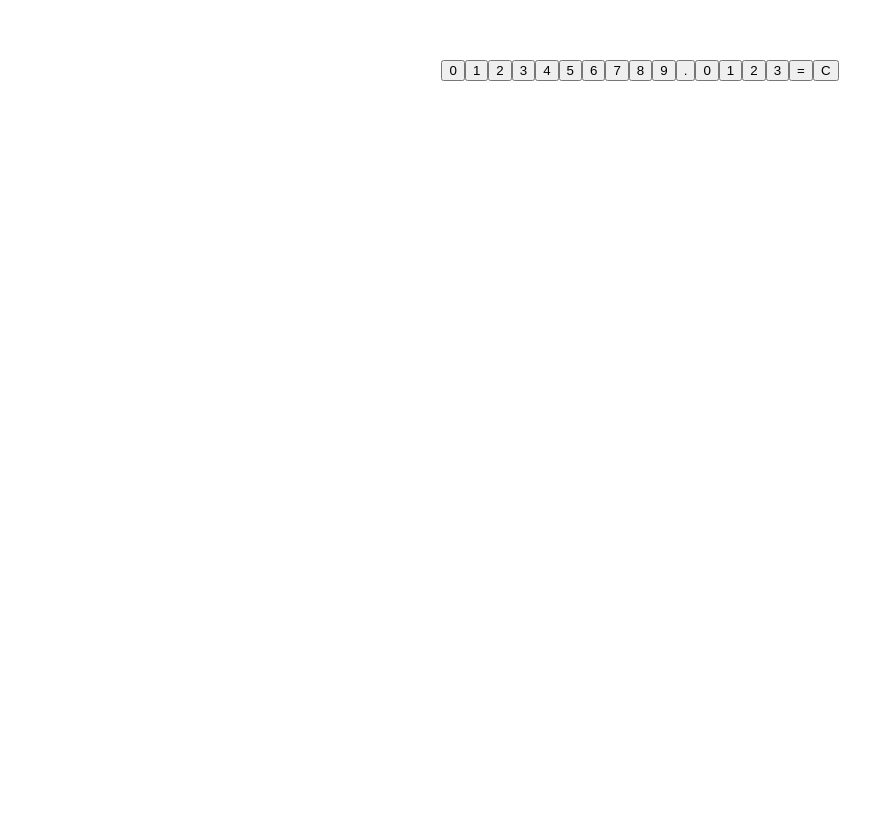
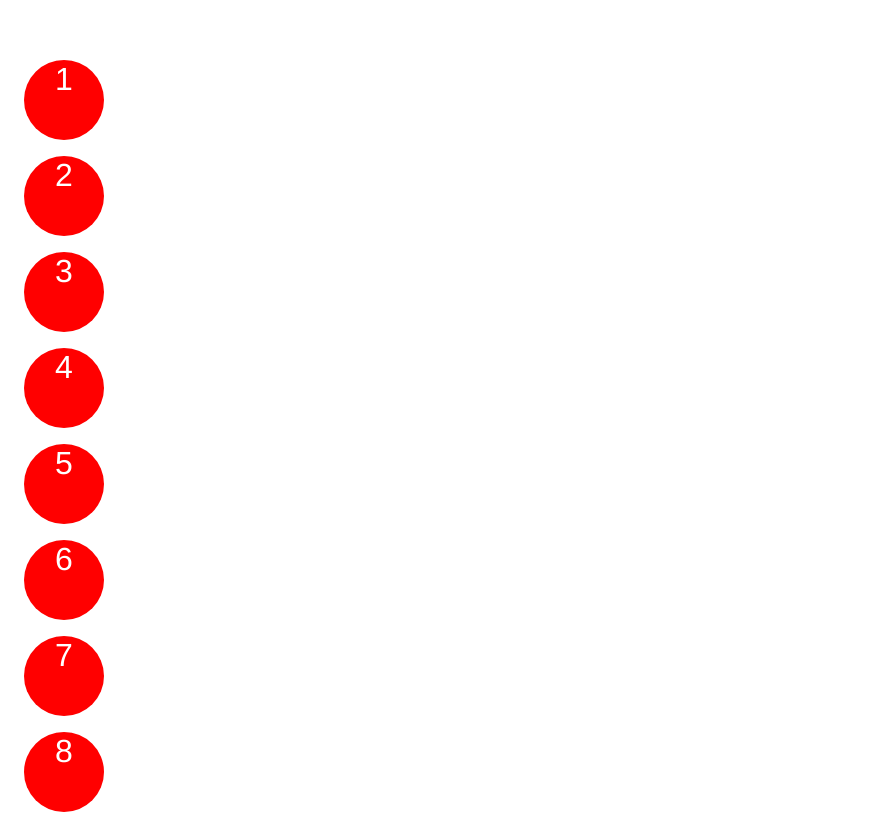
Before and after one commit to awheatley/vue-calculator, a Vue app: page / in a window 1280 px wide. Shown: the top 814 px of the page, without its empty margins (0-878 px from the left). Built offline with nearby package versions, Linux system fonts and the light colour scheme.

Commit message:
Use “button” and “operator” instead of “key” in buttons

```diff
--- a/src/components/Buttons.vue
+++ b/src/components/Buttons.vue
@@ -1,10 +1,10 @@
 <template>
-    <div class="container">
-        <button v-for="(button, key) in buttons" :key="button.id">{{ key }}</button>
-        <button>.</button>
-        <button v-for="(operator, key) in operators" :key="operator.id">{{ key }}</button>
-        <button>=</button>
-        <button>C</button>
+    <div class="calculator">
+        <button class="calculator__button" v-for="(button, key) in buttons" :key="button.id">{{ button }}</button>
+        <button class="calculator__button">.</button>
+        <button class="calculator__button" v-for="(operator, key) in operators" :key="operator.id">{{ operator }}</button>
+        <button class="calculator__button">=</button>
+        <button class="calculator__button">C</button>
     </div>
 </template>
 
@@ -13,7 +13,9 @@
         name: 'Button',
         props: ['buttons', 'operators'],
     }
-</script><style lang="scss">
+</script>
+
+<style lang="scss">
     .calculator {
         &__button {
             border: none;
```
